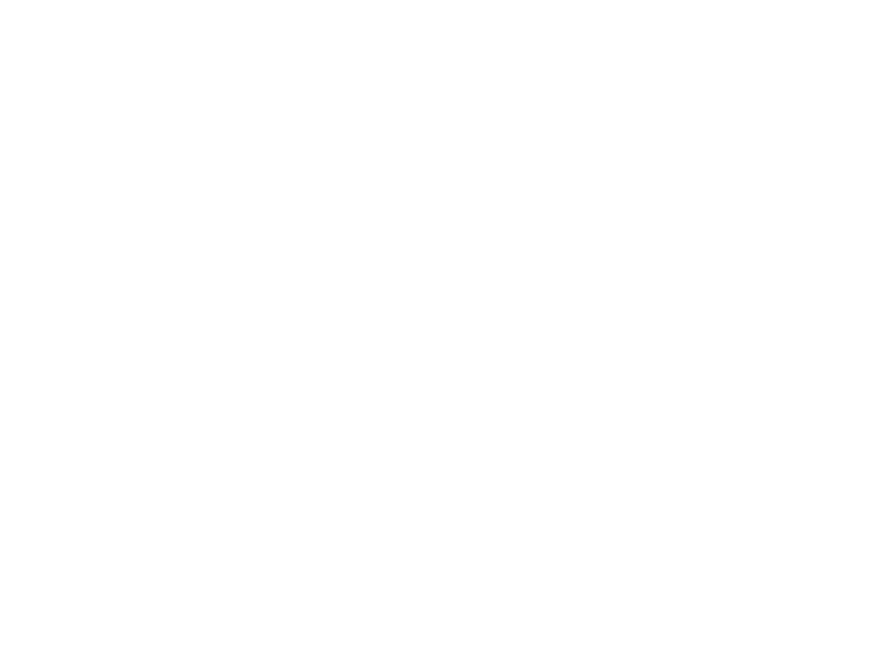
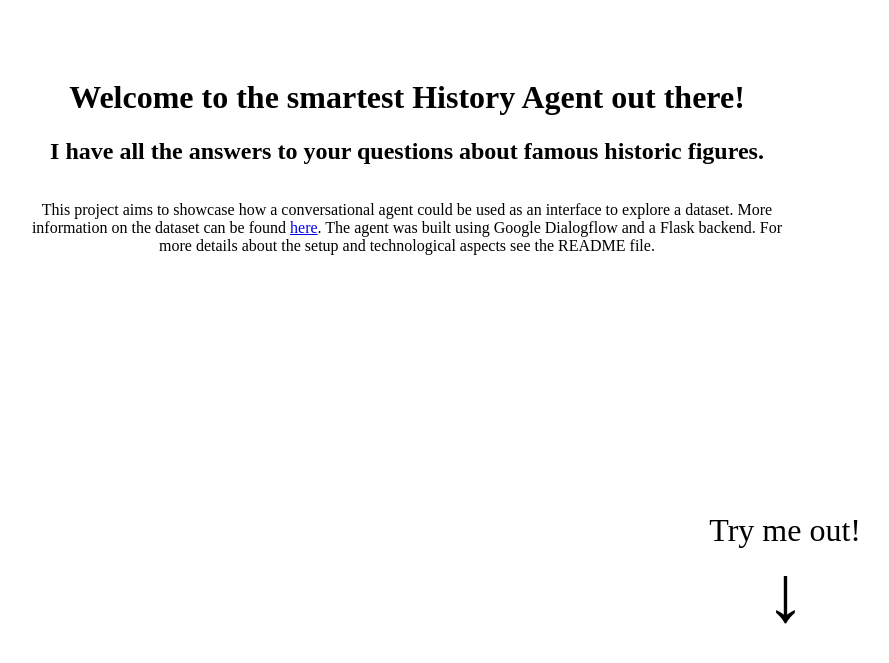
Before and after one commit to JohannesGetzner/conversational-ai-history-agent, a Flask app: page / in a window 1280 px wide; the page is wider, and only the part inside the window is pictured. Before the commit the part shown is empty. Shown: the top 663 px of that part, without its empty margins (291-1180 px from the left). Run offline with Flask 2, Linux system fonts and the light colour scheme; some libraries are stand-ins or nearby versions.

Commit message:
updated agent integration file

```diff
--- a/app/templates/frontend.html
+++ b/app/templates/frontend.html
@@ -4,13 +4,55 @@
     <meta charset="UTF-8">
     <title>History Agent</title>
 </head>
+<style>
+    body {
+        height: 100%;
+        width: 100%;
+        display: flex;
+        flex-direction: column;
+        padding: 50px;
+        text-align: center;
+    }
+    p{
+        padding-left: 20%;
+        padding-right: 20%;
+    }
+    #agent-indicator{
+        position: absolute;
+        right: 10%;
+        bottom: 20%;
+        display: flex;
+        flex-direction: column;
+        text-align: center;
+    }
+    #arrow{
+        font-size: 500%;
+    }
+    #try-out{
+        font-size: 200%;
+    }
+</style>
 <body>
+<div id="header">
+    <h1>Welcome to the smartest History Agent out there!</h1>
+    <h2>I have all the answers to your questions about famous historic figures.</h2>
+</div>
+<p>This project aims to showcase how a conversational agent could be used as an interface to explore a dataset. More information on the
+    dataset can be found <a href="https://www.nature.com/articles/sdata201575#Abs1">here</a>. The agent was built using
+    Google Dialogflow and a Flask backend. For more details about the setup and technological aspects see the README
+    file.</p>
+<div id="agent-indicator">
+    <span id="try-out">Try me out!</span>
+    <span id="arrow">&darr;</span>
+</div>
+
 <script src="https://www.gstatic.com/dialogflow-console/fast/messenger/bootstrap.js?v=1"></script>
+
 <df-messenger
-  intent="WELCOME"
-  chat-title="Master History"
-  agent-id="d9e4002d-a961-4052-b878-ea93608f5d0e"
-  language-code="en"
+        intent="WELCOME"
+        chat-title="history-agent"
+        agent-id="3c82d6dd-cf61-4027-9b8c-04c80df45f84"
+        language-code="en"
 ></df-messenger>
 </body>
 </html>
```
